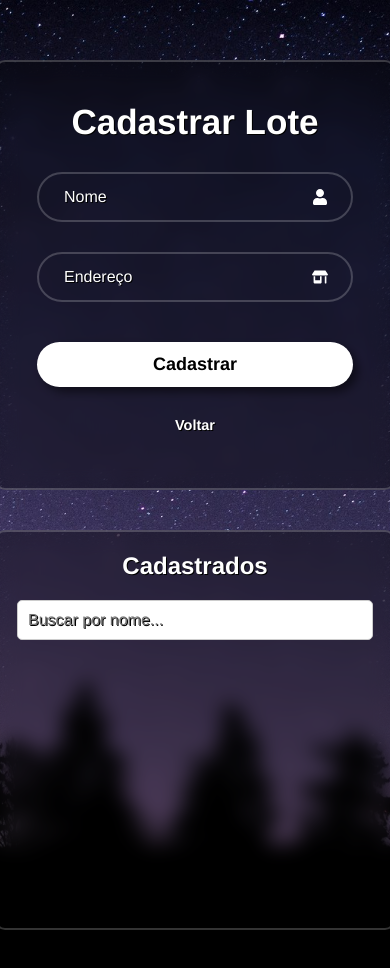
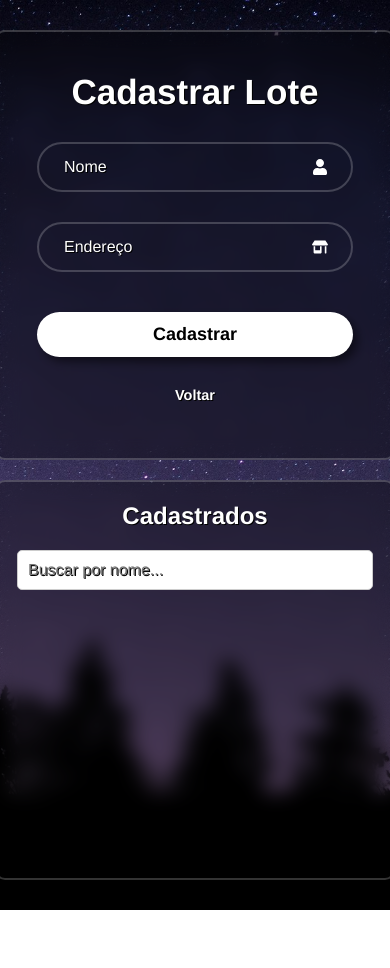
Before and after one commit to rbcribeiro/tela_cadastrar_editar, a React (Vite) app: page / in a window 390 px wide. Both pictures are taken after a click on the button "Cadastrar Endereço". Shown: the top 968 px of the page. After the commit the page ends 910 px from the top, so only its background shows below. Built offline with nearby package versions, Linux system fonts and the light colour scheme.

Commit message:
style: ajustes na responsividade

```diff
--- a/src/Components/Cadastrar/Cadastrar.css
+++ b/src/Components/Cadastrar/Cadastrar.css
@@ -24,14 +24,19 @@
   min-height: 400px;
 }
 
-@media only screen and (max-width: 800px) {
+@media screen and (max-width: 800px) {
   .ContainerGrid {
     grid-template-columns: 1fr;
+    margin: 0;
+    padding: 0;
   }
+  .ItemLista>.Exibir {
+    width: 80%;
+  }
+}
 
-  @media only screen and (max-width: 500px) {
+@media screen and (max-width: 500px) {
     .Exibir {
       width: 250px;
     }
   }
-}
--- a/src/Components/Form/Form.css
+++ b/src/Components/Form/Form.css
@@ -98,10 +98,7 @@
 }
 
 @media only screen and (max-width: 500px) {
-
   .container {
     width: 100%;
-    margin: 20px 0;
-
   }
 }
--- a/src/Paginas/Inicio.css
+++ b/src/Paginas/Inicio.css
@@ -44,7 +44,7 @@
 @media only screen and (max-width: 800px) {
   .Inicio {
     width: 85%;
-    padding: 20px;
+    padding: 30px;
 
   }
   .content-mode {
```
Also changed, not shown: src/Components/ItemLista/ItemLista.css (line endings or trailing spaces).
